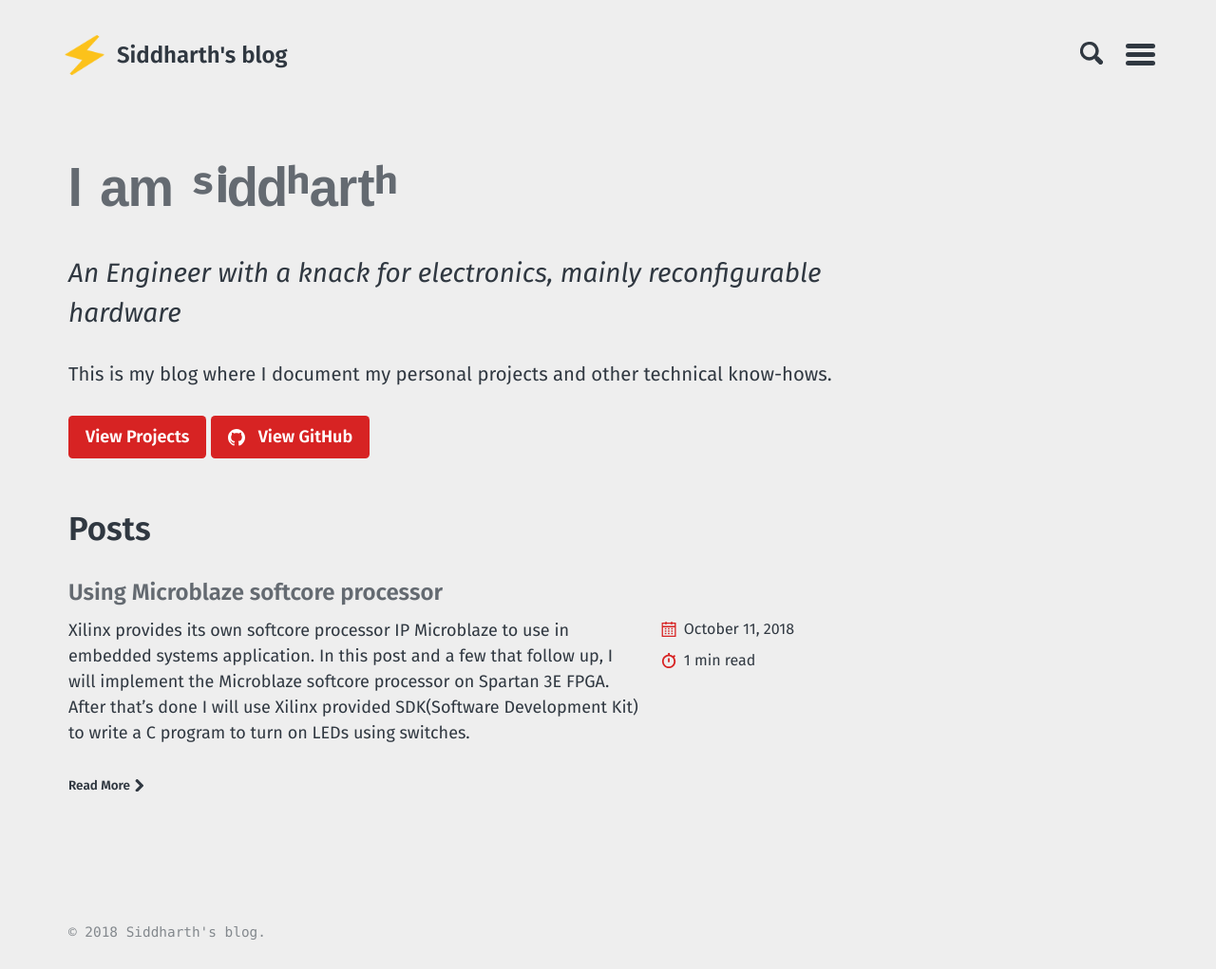
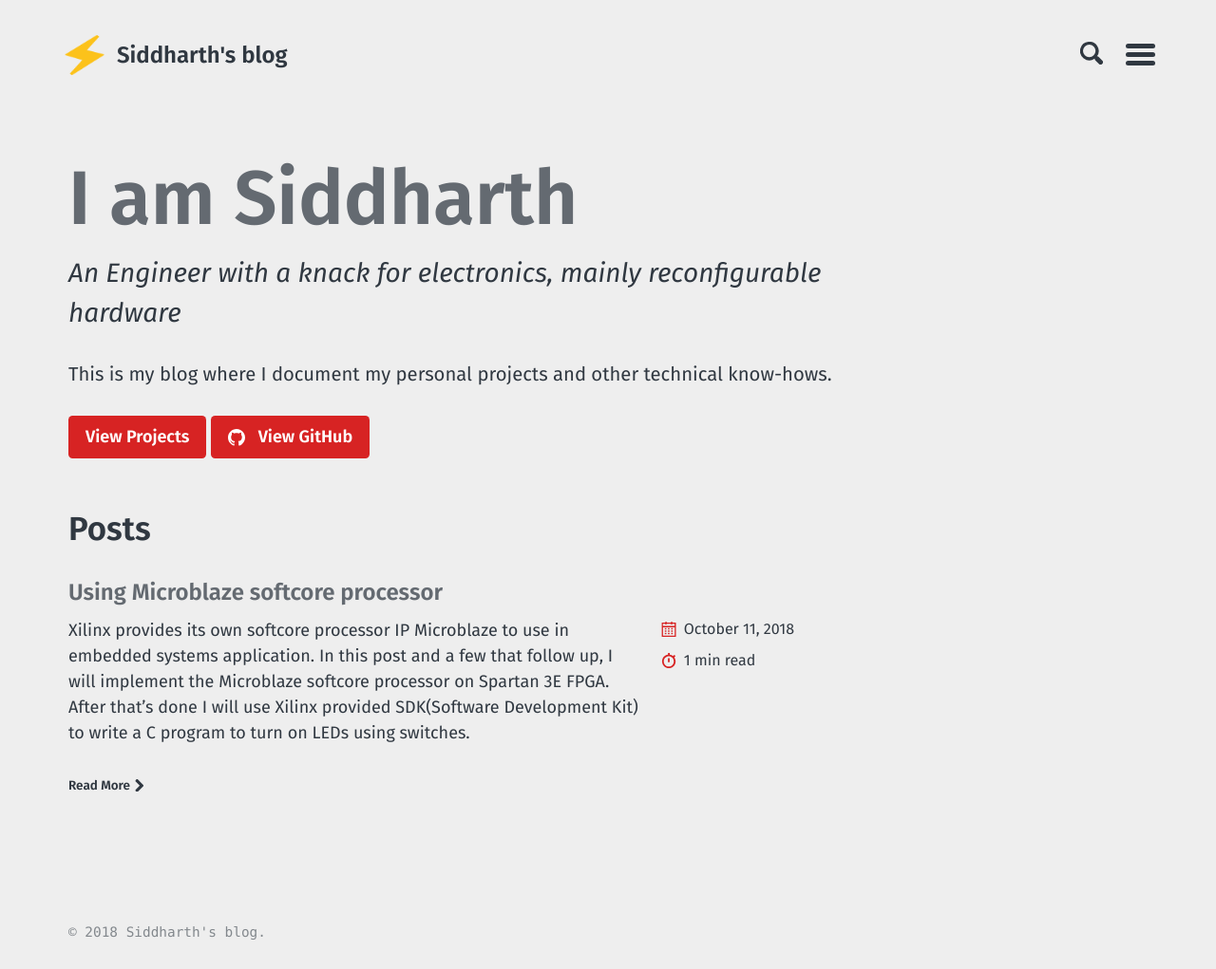
Before and after one commit to siddharth-pro/gitSiddharth.github.io, a Jekyll site: the page built from index.md, in a window 1280 px wide. Shown: the whole page at 95% size. Built offline with Jekyll 4.4.1, drawn with Linux system fonts in a browser that asks for light colours.

Commit message:
Update index.md

```diff
--- a/index.md
+++ b/index.md
@@ -2,7 +2,7 @@
 layout: home
 title: Home
 paginate: false
-alt_title: ᴵ ᵃᵐ ˢⁱᵈᵈʰᵃʳᵗʰ
+alt_title: I am Siddharth
 sub_title: "An Engineer with a knack for electronics, mainly reconfigurable hardware"
 introduction: |
   This is my blog where I document my personal projects and other technical know-hows.
```
